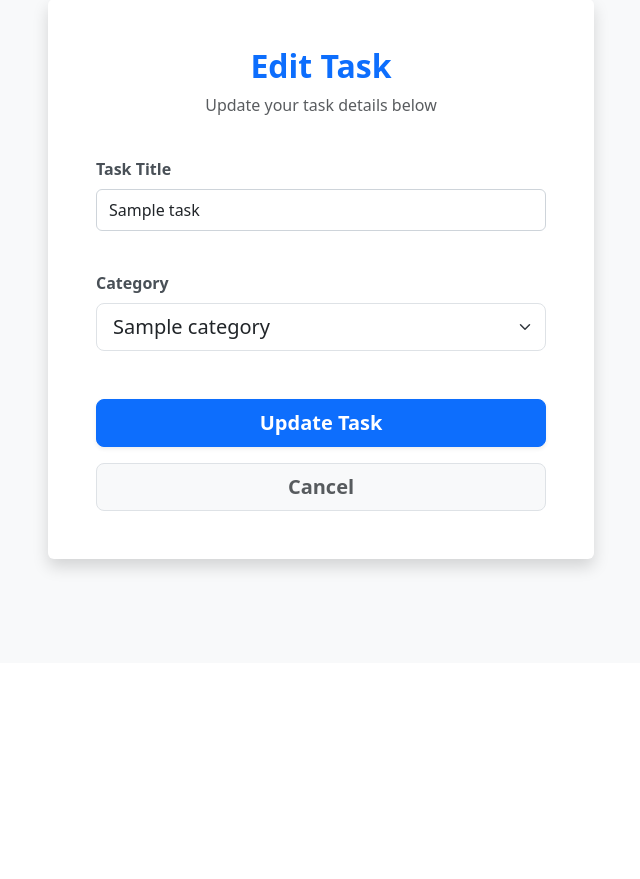
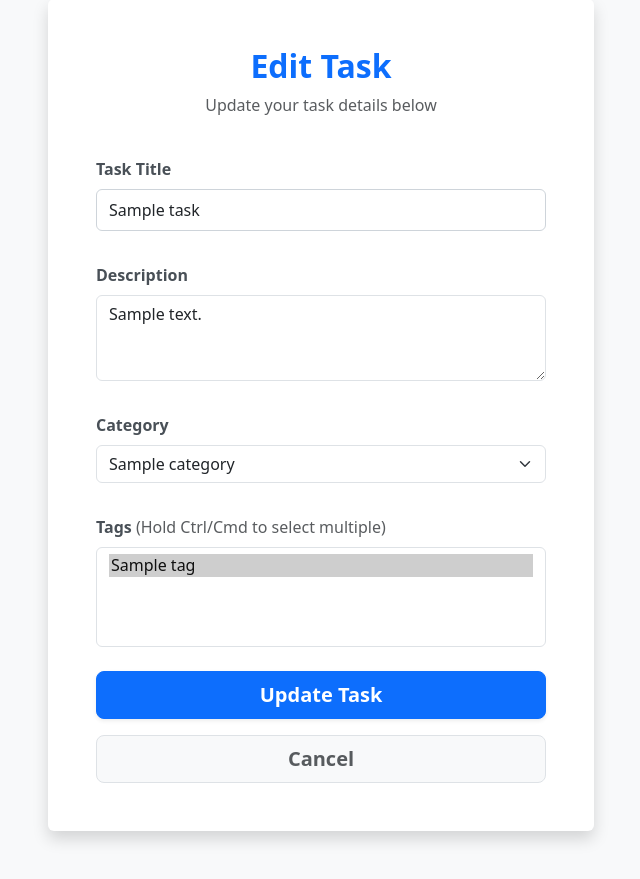
Before and after one commit to Zafarbek05/DSCC-CW-00016417, a Django app: page /tasks/update/1/ in a window 1280 px wide. Shown: the part 137-1016 px from the top of the page, without its empty margins (319-959 px from the left). Before the commit the page ends 712 px from the top, so only its background shows below. Run offline with Django 5.2, Linux system fonts and the light colour scheme; a user stored in the database is signed in; tables that the repository leaves empty hold one stand-in row (values such as "Sample post").

Commit message:
feat: add task tags

```diff
--- a/core/models.py
+++ b/core/models.py
@@ -15,7 +15,7 @@ class Tag(models.Model):
 class Task(models.Model):
     title = models.CharField(max_length=200)
     description = models.TextField()
-    category = models.ForeignKey(Category, on_delete=models.CASCADE) # Many-to-One [cite: 22]
-    tags = models.ManyToManyField(Tag) # Many-to-Many [cite: 23]
+    category = models.ForeignKey(Category, on_delete=models.CASCADE)
+    tags = models.ManyToManyField(Tag)
     owner = models.ForeignKey(User, on_delete=models.CASCADE)
     created_at = models.DateTimeField(auto_now_add=True)
--- a/core/views.py
+++ b/core/views.py
@@ -1,7 +1,7 @@
 from django.shortcuts import render, redirect
 from django.contrib.auth.forms import UserCreationForm
 from django.contrib.auth.decorators import login_required
-from .models import Task, Category
+from .models import Task, Category, Tag
 
 # 1. Home Page (Public)
 def home(request):
@@ -21,7 +21,8 @@ def register(request):
 # 3. Task List (Private - Login Required)
 @login_required
 def task_list(request):
-    tasks = Task.objects.filter(owner=request.user)
+    # prefetch_related optimizes database queries for Many-to-Many fields
+    tasks = Task.objects.filter(owner=request.user).prefetch_related('tags')
     return render(request, 'core/task_list.html', {'tasks': tasks})
 
 # 4. Create Task (Private - CRUD)
@@ -29,12 +30,22 @@ def task_list(request):
 def task_create(request):
     if request.method == 'POST':
         title = request.POST.get('title')
+        description = request.POST.get('description', '')
         category_id = request.POST.get('category')
         category = Category.objects.get(id=category_id)
-        Task.objects.create(title=title, category=category, owner=request.user)
+
+        # 1. Create the task first
+        task = Task.objects.create(title=title, description=description, category=category, owner=request.user)
+
+        # 2. Save the Many-to-Many Tags
+        tag_ids = request.POST.getlist('tags')
+        task.tags.set(tag_ids)
+
         return redirect('task_list')
+
     categories = Category.objects.all()
-    return render(request, 'core/task_form.html', {'categories': categories})
+    tags = Tag.objects.all()
+    return render(request, 'core/task_form.html', {'categories': categories, 'tags': tags})
 
 # 5. Delete Task (Private - CRUD)
 @login_required
@@ -50,10 +61,17 @@ def task_update(request, pk):
 
     if request.method == 'POST':
         task.title = request.POST.get('title')
+        task.description = request.POST.get('description', '')
         category_id = request.POST.get('category')
         task.category = Category.objects.get(id=category_id)
         task.save()
+
+        # Update Many-to-Many Tags
+        tag_ids = request.POST.getlist('tags')
+        task.tags.set(tag_ids)
+
         return redirect('task_list')
 
     categories = Category.objects.all()
-    return render(request, 'core/task_update.html', {'task': task, 'categories': categories})
+    tags = Tag.objects.all()
+    return render(request, 'core/task_update.html', {'task': task, 'categories': categories, 'tags': tags})
--- a/templates/core/task_update.html
+++ b/templates/core/task_update.html
@@ -12,17 +12,33 @@
                 <form method="post">
                     {% csrf_token %}
 
-                    <div class="mb-4">
+                    <div class="mb-3">
                         <label for="title" class="form-label fw-bold">Task Title</label>
-                        <input type="text" name="title" id="title" class="form-control form-control-lg" value="{{ task.title }}" required>
+                        <input type="text" name="title" id="title" class="form-control" value="{{ task.title }}" required>
                     </div>
 
-                    <div class="mb-5">
+                    <div class="mb-3">
+                        <label for="description" class="form-label fw-bold">Description</label>
+                        <textarea name="description" id="description" class="form-control" rows="3">{{ task.description }}</textarea>
+                    </div>
+
+                    <div class="mb-3">
                         <label for="category" class="form-label fw-bold">Category</label>
-                        <select name="category" id="category" class="form-select form-select-lg" required>
+                        <select name="category" id="category" class="form-select" required>
                             {% for cat in categories %}
                                 <option value="{{ cat.id }}" {% if cat.id == task.category.id %}selected{% endif %}>
                                     {{ cat.name }}
+                                </option>
+                            {% endfor %}
+                        </select>
+                    </div>
+
+                    <div class="mb-4">
+                        <label for="tags" class="form-label fw-bold">Tags <span class="text-muted fw-normal">(Hold Ctrl/Cmd to select multiple)</span></label>
+                        <select name="tags" id="tags" class="form-select" multiple style="height: 100px;">
+                            {% for tag in tags %}
+                                <option value="{{ tag.id }}" {% if tag in task.tags.all %}selected{% endif %}>
+                                    {{ tag.name }}
                                 </option>
                             {% endfor %}
                         </select>
```
Also changed, not shown: templates/core/task_form.html (+18 -4 lines), templates/core/task_list.html (+26 -12 lines).
